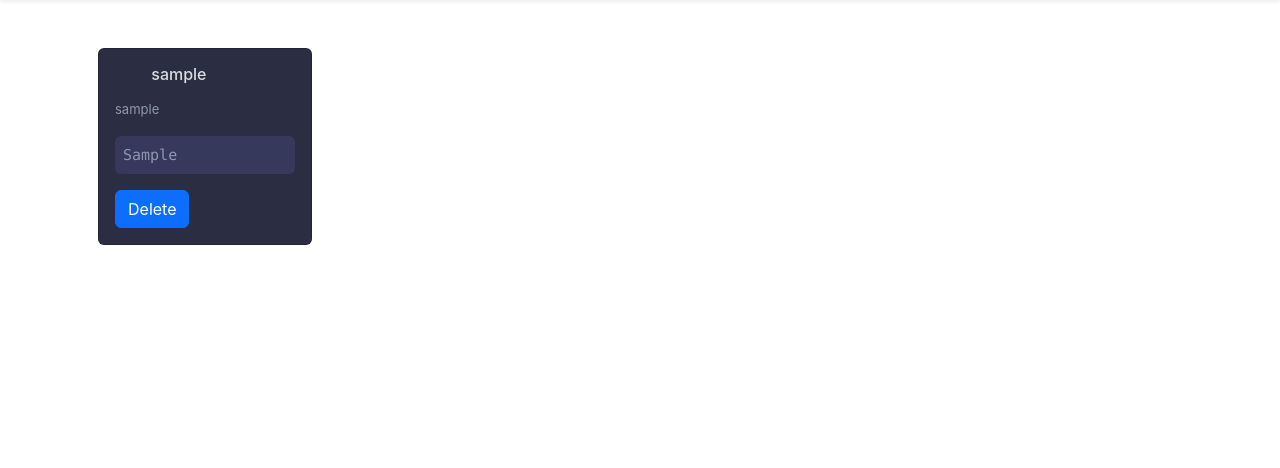
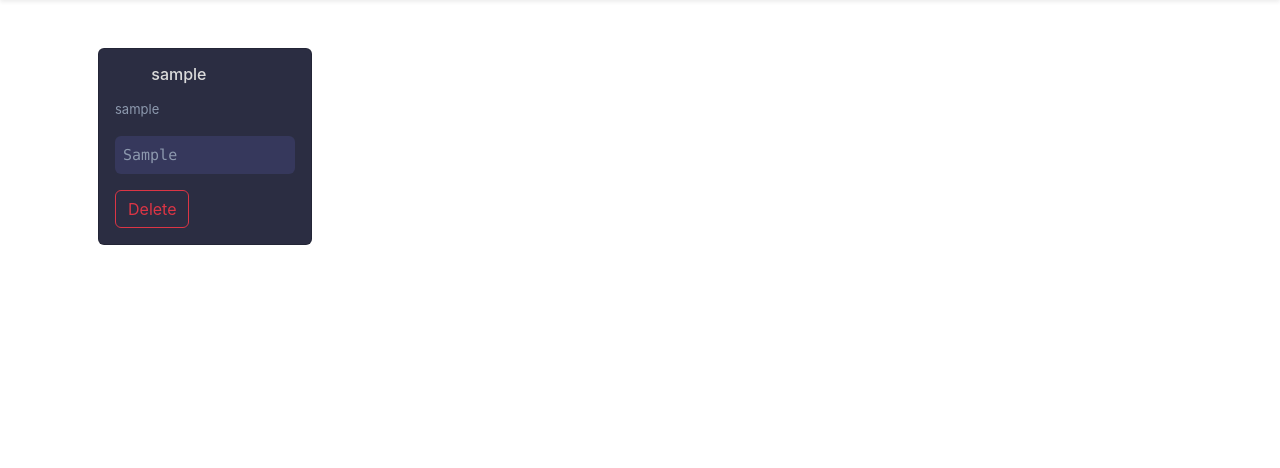
Before and after one commit to selina-selina/Password-Manager-Flask, a Flask app: page / in a window 1280 px wide. Shown: the part 88-556 px from the top of the page. Run offline with Flask 2, Linux system fonts and the light colour scheme; a user stored in the database is signed in; tables that the repository leaves empty hold one stand-in row (values such as "Sample post"); some libraries are stand-ins or nearby versions; some web fonts are replaced.

Commit message:
Card drlete button color updated

```diff
--- a/website/templates/home.html
+++ b/website/templates/home.html
@@ -22,7 +22,7 @@
         <p class="card-text mb-3 textmuted" style="color: #8d99ae;font-size:13px;">{{note.username}}</p>
         <p class="card-text p-2 rounded font-monospace" id="genpassword" style="color: #8d99ae; font-size: 15px;background: #36385c; ">{{note.key}}</p>
         <!-- <a href="" class="btn btn-primary">copy</a> -->
-        <a href="" onclick="deleteNote( {{note.id}} )" class="btn btn-primary">Delete</a>
+        <a href="" onclick="deleteNote( {{note.id}} )" class="btn btn-outline-danger">Delete</a>
       </div>
     </div>
   </div>
```
